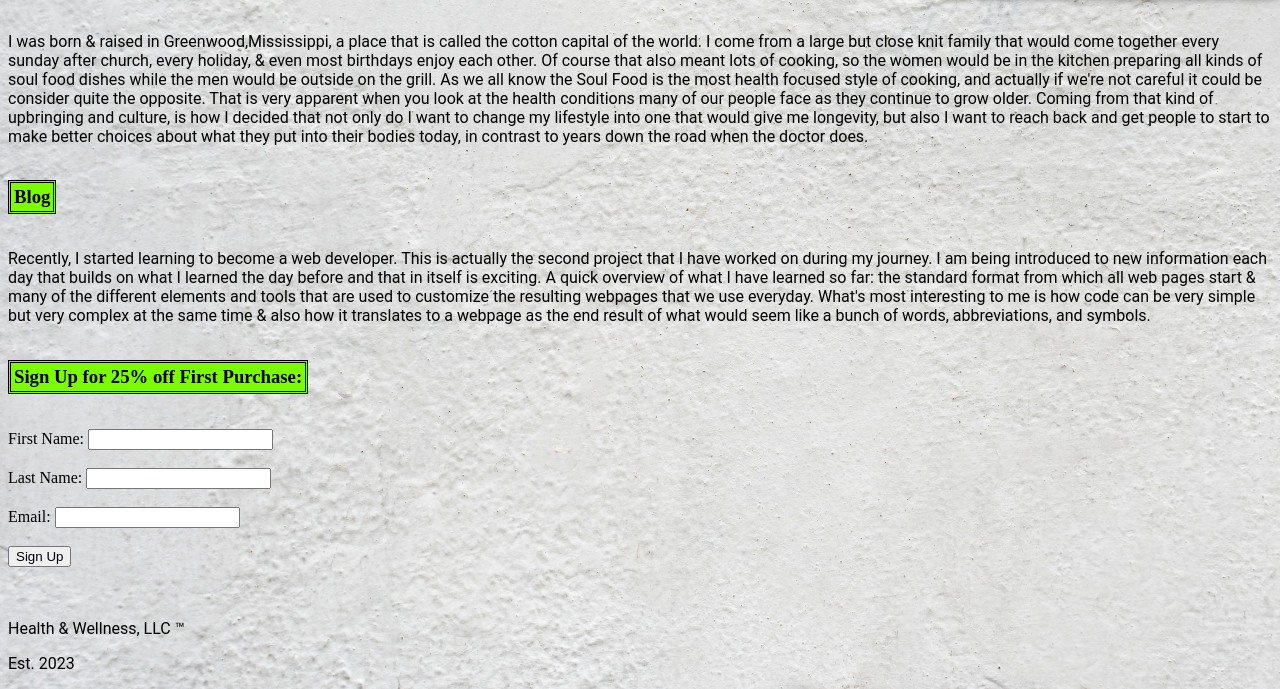
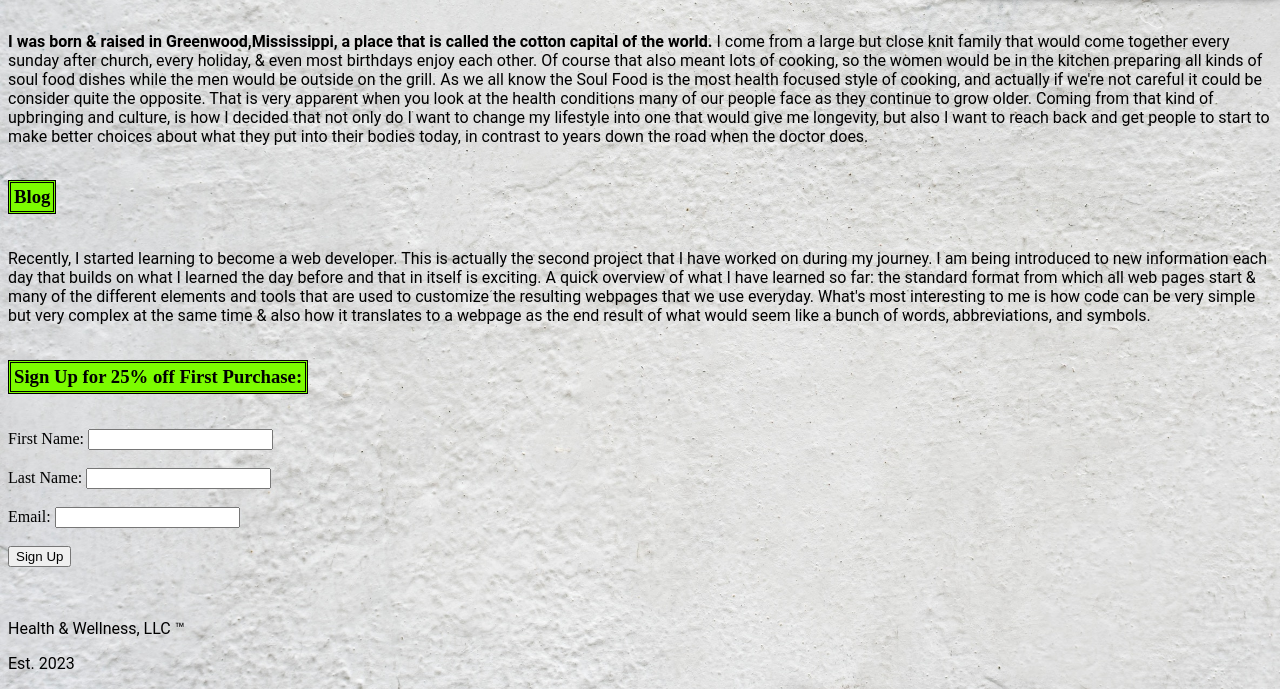
Before and after one commit to PluggednJayy/Website, a plain HTML site: page Website1/index.html in a window 1280 px wide. Shown: the part 393-1082 px from the top of the page. Drawn offline with Linux system fonts and the light colour scheme.

Commit message:
Changed Color & Bold

```diff
--- a/Website1/index.html
+++ b/Website1/index.html
@@ -32,10 +32,10 @@
   </p>
 <h3>About Me</h3>
   <p>
-    I was born & raised in Greenwood,Mississippi, a place that is called the cotton capital of the world. I come from a large but close knit family that would come together every sunday after church, every holiday, & even most birthdays enjoy each other.
+    <span style"color:green;"><strong>I was born & raised in Greenwood,Mississippi, a place that is called the cotton capital of the world.</strong> I come from a large but close knit family that would come together every sunday after church, every holiday, & even most birthdays enjoy each other.
     Of course that also meant lots of cooking, so the women would be in the kitchen preparing all kinds of soul food dishes while the men would be outside on the grill.
     As we all know the Soul Food is the most health focused style of cooking, and actually if we're not careful it could be consider quite the opposite. That is very apparent when you look at the health conditions many of our people face as they continue to grow older.
-    Coming from that kind of upbringing and culture, is how I decided that not only do I want to change my lifestyle into one that would give me longevity, but also I want to reach back and get people to start to make better choices about what they put into their bodies today, in contrast to years down the road when the doctor does.
+    Coming from that kind of upbringing and culture, is how I decided that not only do I want to change my lifestyle into one that would give me longevity, but also I want to reach back and get people to start to make better choices about what they put into their bodies today, in contrast to years down the road when the doctor does.</span>
   </p>
 
   <p><h3>Blog</h3></p>
```
